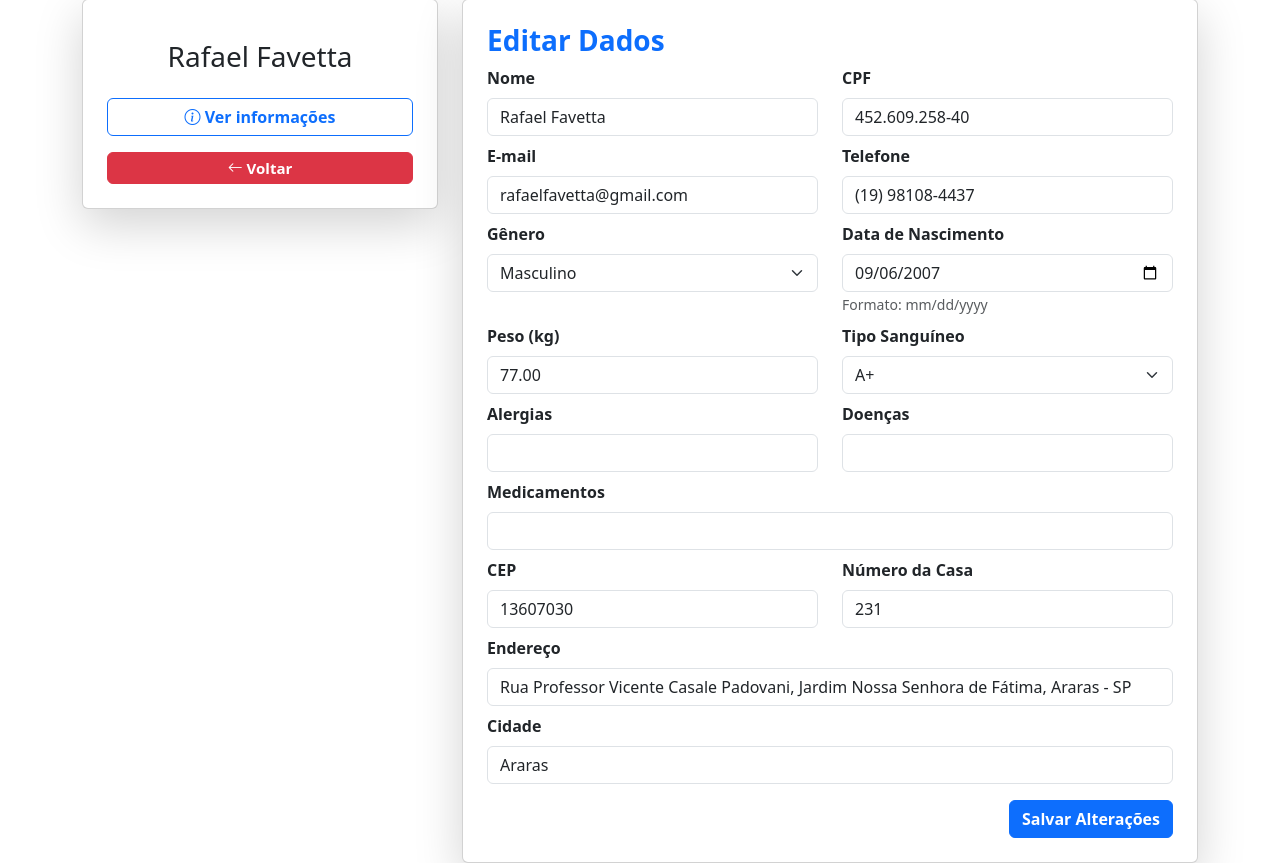
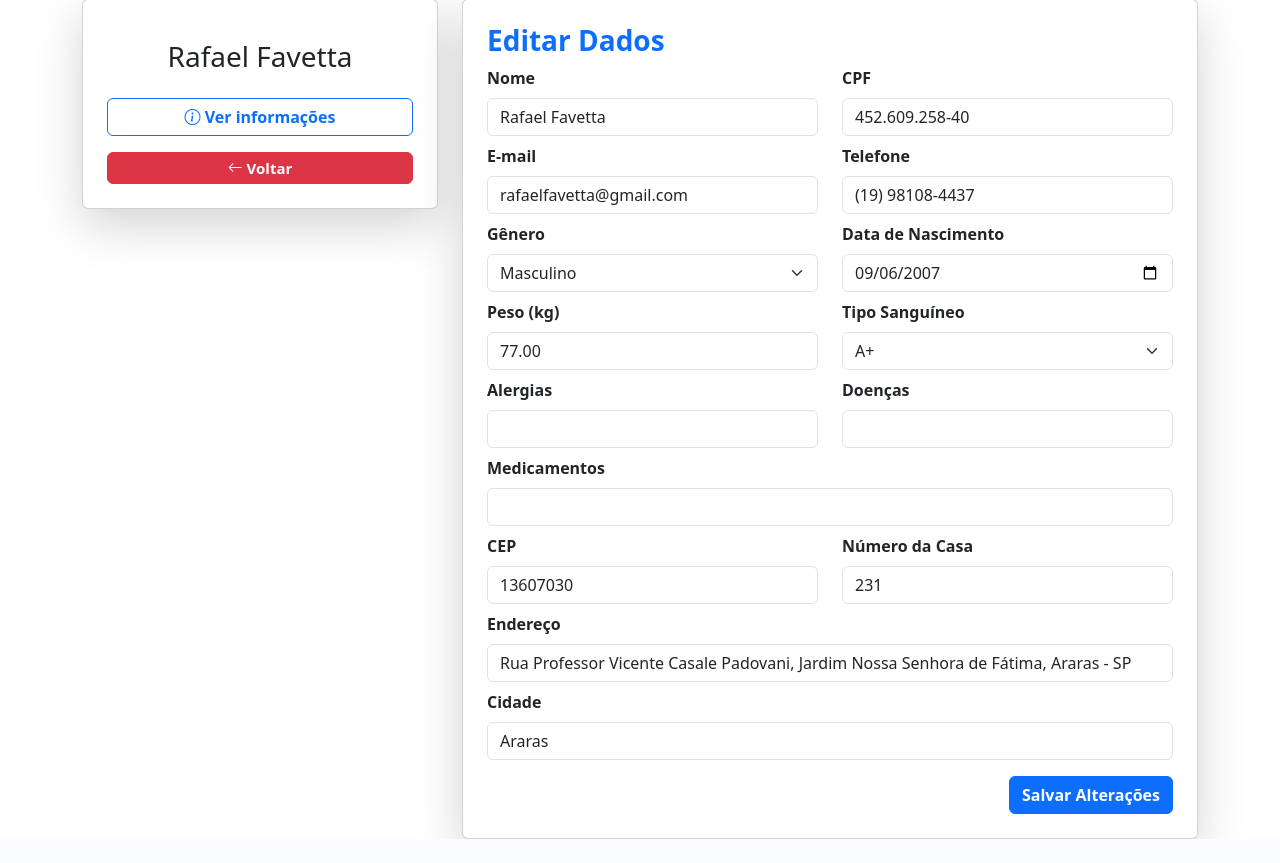
Before and after one commit to RafaelFavetta/DigitalVac, a PHP site: page /medica/editar_paciente.php?id=3 in a window 1280 px wide. Shown: the part 105-968 px from the top of the page. After the commit the page ends 944 px from the top, so only its background shows below. Run offline with PHP 8.4, Linux system fonts and the light colour scheme; the visitor is signed in with stand-in values (Sample User, id 1); data comes from the database, SQL or seed files in the repository; some libraries are stand-ins or nearby versions.

Commit message:
erro meu ao mudar de navegador e achar que o erro era do sistema

```diff
--- a/medica/editar_paciente.php
+++ b/medica/editar_paciente.php
@@ -221,7 +221,6 @@ $cidade = $user['cidade'];
                             <div class="col-md-6">
                                 <label class="form-label fw-bold">Data de Nascimento</label>
                                 <input type="date" name="naci_usuario" class="form-control" required value="<?php echo htmlspecialchars($dataNascimento); ?>">
-                                <small class="text-muted">Formato: mm/dd/yyyy</small>
                             </div>
                         </div>
                         <div class="row mb-2">
```
